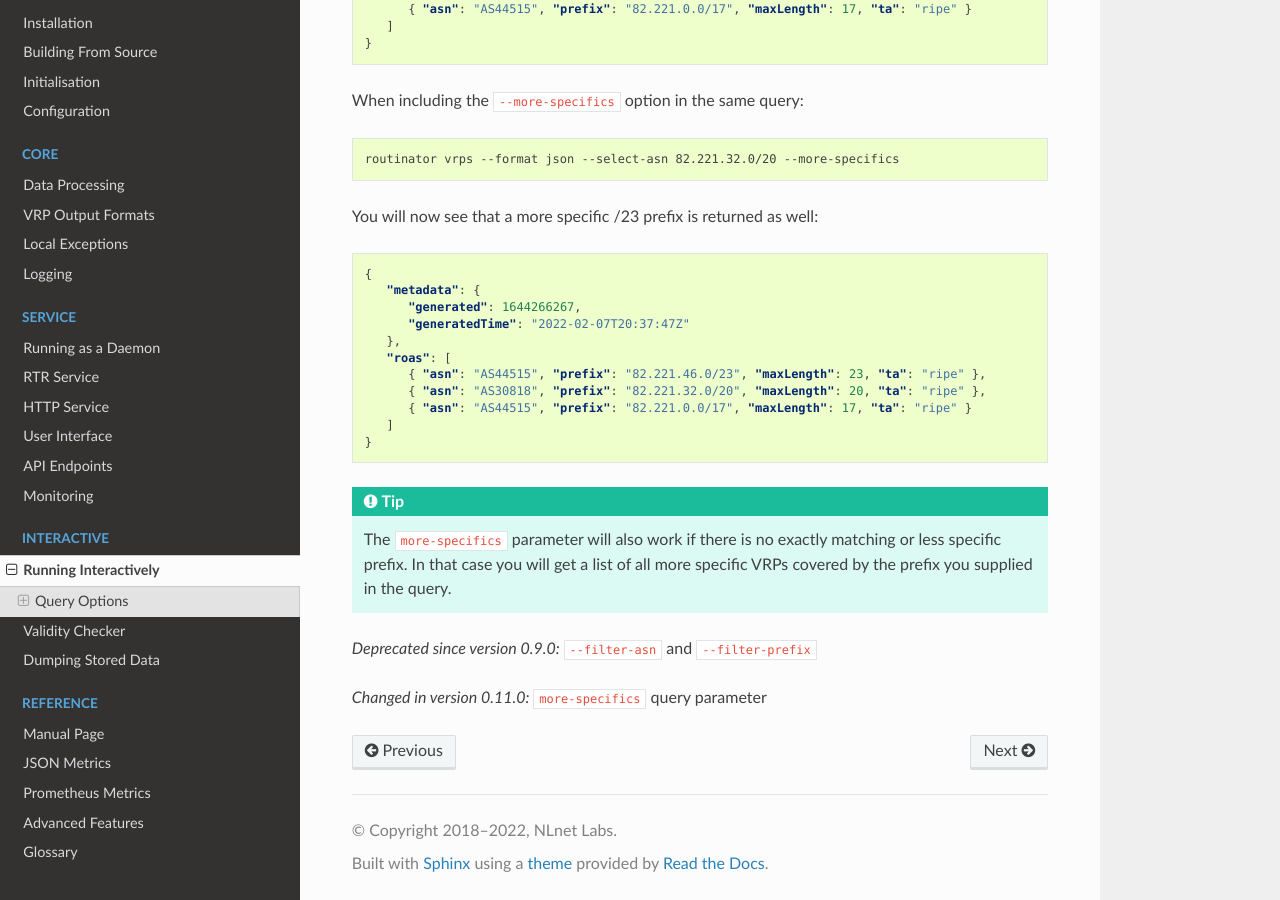
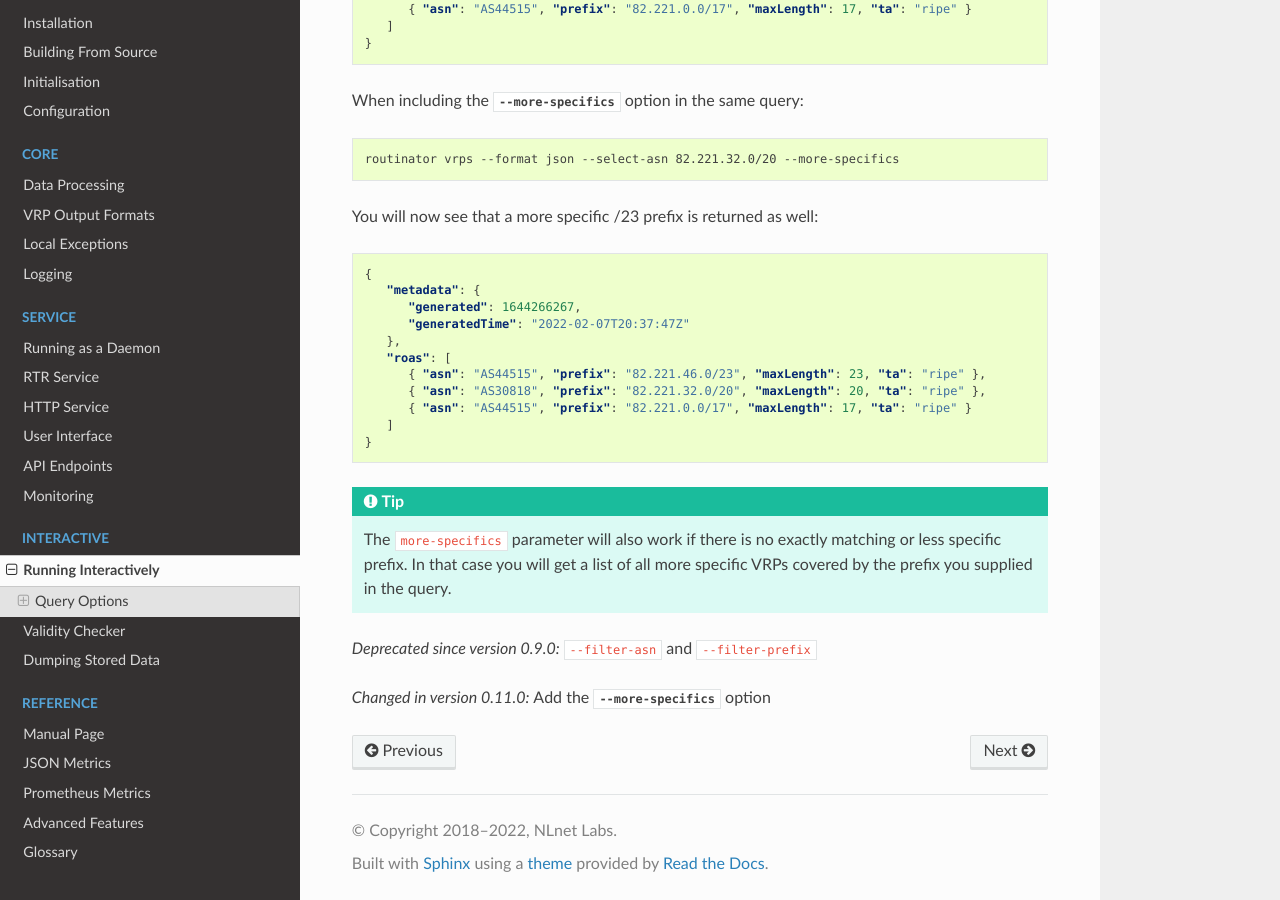
Before and after one commit to NLnetLabs/routinator, a Sphinx documentation site: the page built from doc/manual/source/interactive.rst, in a window 1280 px wide and 900 px high, scrolled down 1918 px. Built offline with Sphinx 7.4.7 and the Read the Docs theme 2.0.0, drawn with Linux system fonts in a browser that asks for light colours; some of the changed lines change nothing that is shown.

Commit message:
Use `:option:` syntax

```diff
--- a/doc/manual/source/interactive.rst
+++ b/doc/manual/source/interactive.rst
@@ -78,7 +78,7 @@
 depending on the :term:`Maximum Prefix Length (MaxLength)` that is set.
 
 In some cases you may want more specifics to be displayed as well. For this
-the ``--more-specifics`` option can be used. For example, when querying
+the :option:`--more-specifics` option can be used. For example, when querying
 for 82.221.32.0/20:
 
 .. code-block:: text
@@ -101,7 +101,7 @@
       ]
    }
 
-When including the ``--more-specifics`` option in the same query:
+When including the :option:`--more-specifics` option in the same query:
 
 .. code-block:: text
 
@@ -131,4 +131,4 @@
 .. deprecated:: 0.9.0
    ``--filter-asn`` and ``--filter-prefix``
 .. versionchanged:: 0.11.0
-   ``more-specifics`` query parameter
+   Add the :option:`--more-specifics` option
```
